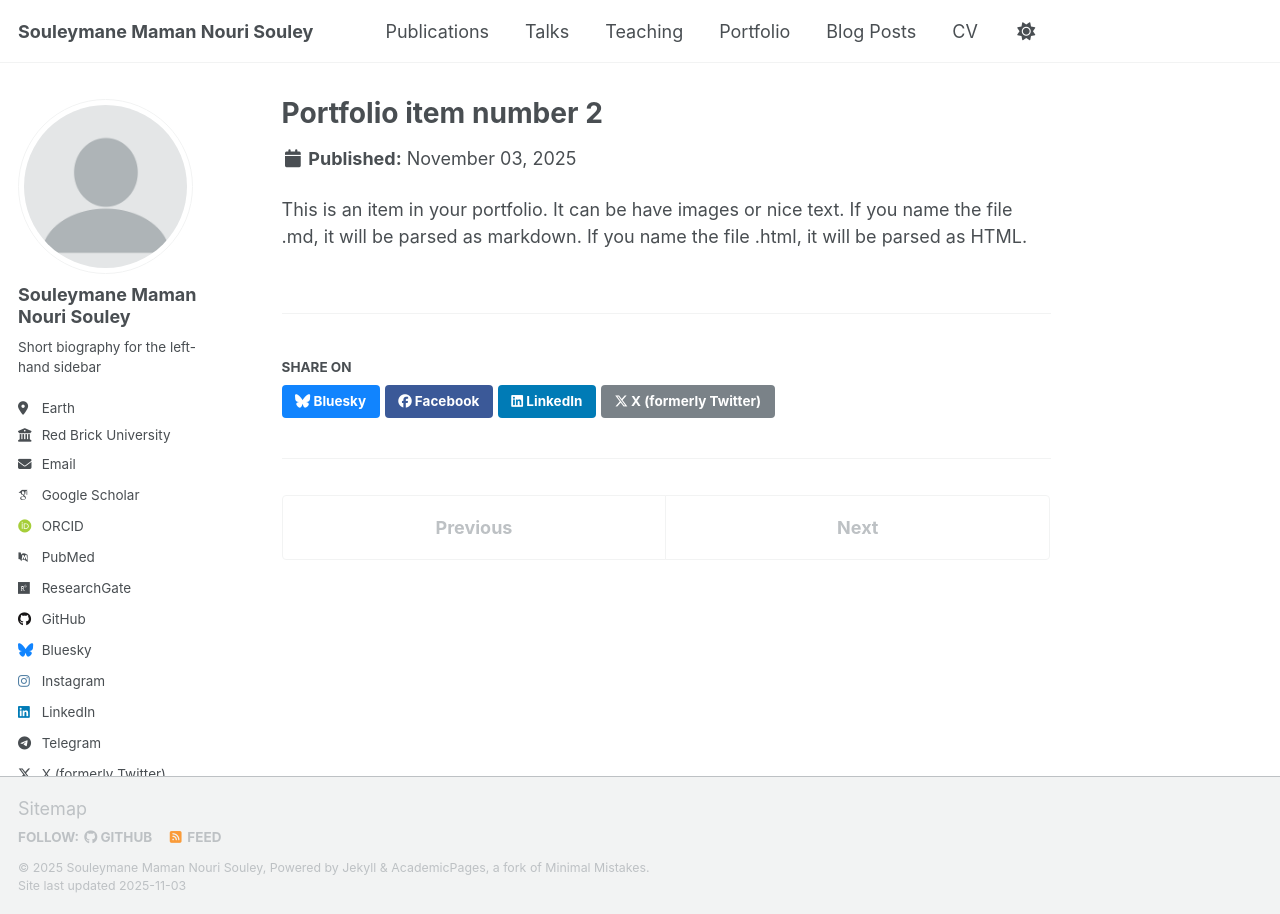
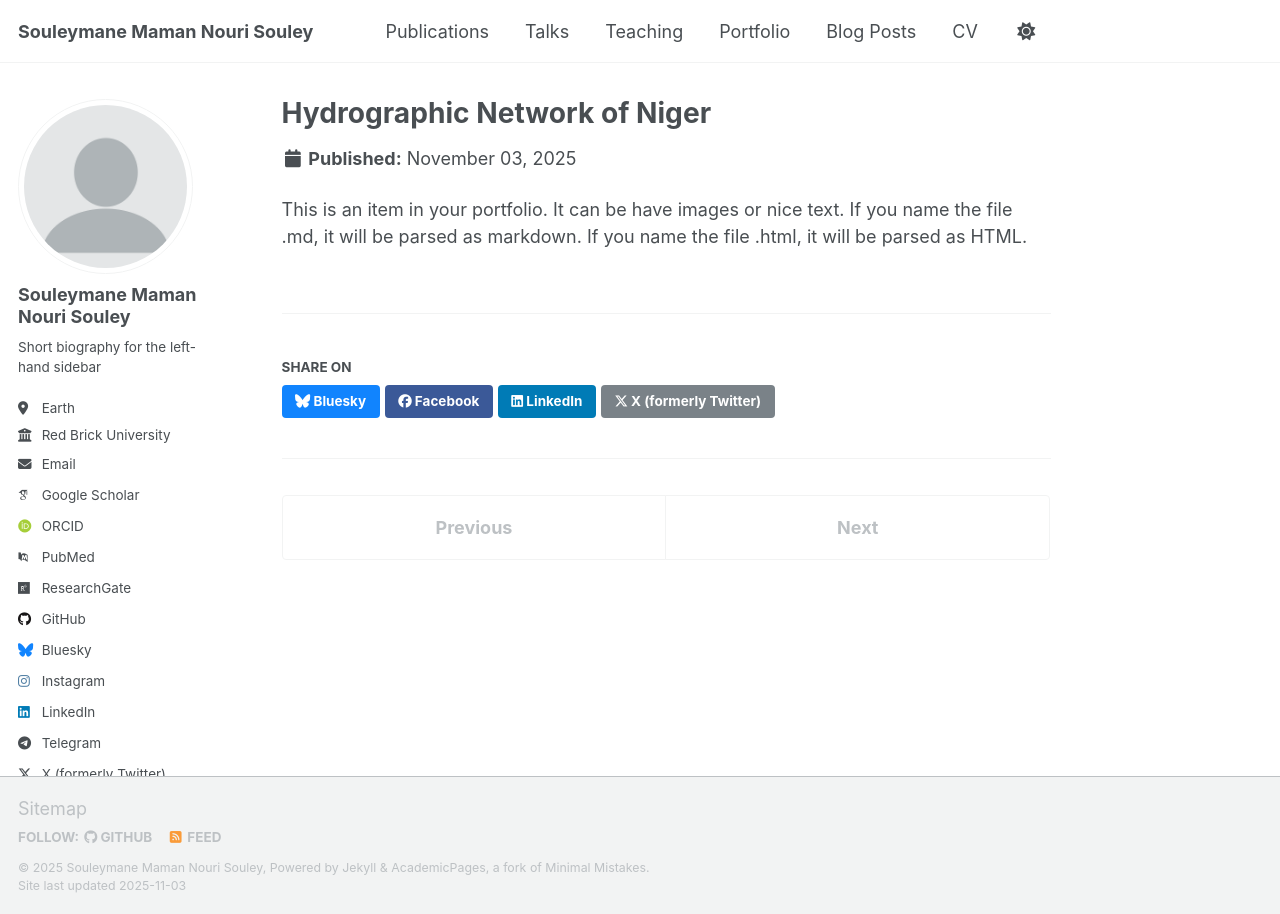
Before and after one commit to halieute/halieute.github.io, a Jekyll site: the page built from _portfolio/portfolio-2.html, in a window 1280 px wide. Built offline with Jekyll 4.4.1, drawn with Linux system fonts in a browser that asks for light colours; some web fonts are replaced; a script that is not in the unit is left out.

Commit message:
Update portfolio-2.html

```diff
--- a/_portfolio/portfolio-2.html
+++ b/_portfolio/portfolio-2.html
@@ -1,6 +1,6 @@
 ---
-title: "Portfolio item number 2"
-excerpt: "Short description of portfolio item number 2 <br/><img src='/images/Niger_rivers.png'>"
+title: "Hydrographic Network of Niger"
+excerpt: "ap showing the river network hierarchy (levels 1–6) across Niger, created using QGIS with HydroBASINS and HydroRIVERS data.<br/><img src='/images/Niger_rivers.png'>"
 collection: portfolio
 ---
 
```
